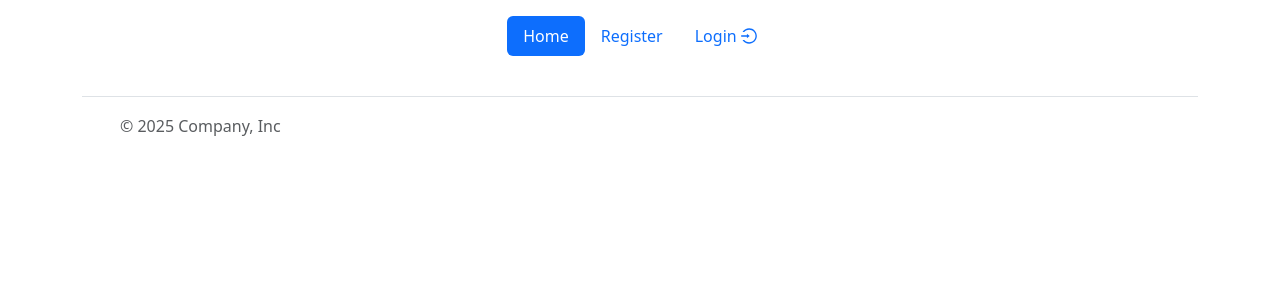
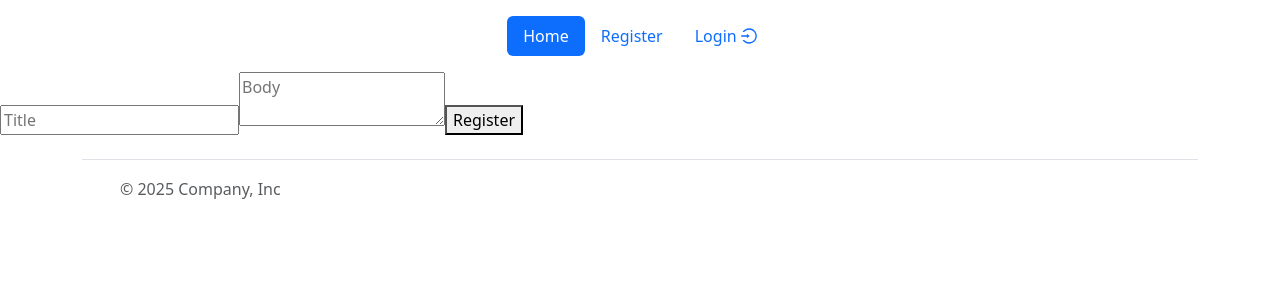
Before and after one commit to xavixam/redSocialRedux, a React app: page /addPost in a window 1280 px wide. Shown: the top 300 px of the page. Built offline with nearby package versions, Linux system fonts and the light colour scheme; the HTML template or start-up script is replaced by a standard one.

Commit message:
Lista posts de usuario funcional

```diff
--- a/src/App.jsx
+++ b/src/App.jsx
@@ -1,13 +1,14 @@
+import "./App.css";
 import { BrowserRouter, Route, Routes } from "react-router-dom";
-import "./App.css";
 import Home from "./components/Home/Home";
 import Footer from "./components/Footer/Footer";
 import Header from "./components/Header/Header";
 import Register from "./components/Register/Register";
 import Login from "./components/Login/Login";
 import Profile from "./components/Profile/Profile";
-import PostDetail from "./components/Posts/PostDetail/PostDetail"
+import PostDetail from "./components/Posts/PostDetail/PostDetail";
 import Search from "./components/Search/Search";
+import AddPost from "./components/AddPost/AddPost";
 
 function App() {
   return (
@@ -18,9 +19,10 @@ function App() {
             <Route path="/" element={<Home />} />
             <Route path="/register" element={<Register />} />
             <Route path="/login" element={<Login />} />
-            <Route path="/profile" element={<Profile />} />
+            <Route path="/profile/:id" element={<Profile />} />
             <Route path="/post/:id" element={<PostDetail />} />
             <Route path="/search/:title" element={<Search />} />
+            <Route path="/addPost" element={<AddPost/>} />
           </Routes>
           <Footer />
       </BrowserRouter>
--- /dev/null
+++ b/src/components/AddPost/AddPost.jsx
@@ -0,0 +1,56 @@
+import React, { useState } from "react";
+import { createPost } from "../../features/posts/postsSlice";
+import { useDispatch } from "react-redux";
+import { notification } from "antd";
+import { useNavigate } from "react-router-dom";
+
+const AddPost = () => {
+    const initialValue = {
+        title: "",
+        body: "",
+      };
+
+      const [formData, setFormData] = useState(initialValue);
+
+      const { title, body } = formData;
+      const dispatch = useDispatch();
+      const navigate = useNavigate();
+
+      const onChange = (e) => {
+        setFormData({
+          ...formData,
+          [e.target.name]: e.target.value,
+        });
+      };
+
+      const onSubmit = (e) => {
+        e.preventDefault();
+        if (title === "" || body === "") {
+          alert("Rellena los campos")
+
+        } else {
+          dispatch(createPost(formData));
+          return navigate("/"); // redireccionamos a home
+        }
+      };
+
+      return (
+        <form>
+          <input
+            type="text"
+            name="title"
+            value={title}
+            onChange={onChange}
+            placeholder="Title"
+          />
+          <textarea
+            name="body"
+            value={body}
+            onChange={onChange}
+            placeholder="Body"
+          />
+          <button type="submit" onClick={onSubmit}>Register</button>
+        </form>
+)}
+
+export default AddPost
--- a/src/components/Header/Header.jsx
+++ b/src/components/Header/Header.jsx
@@ -28,7 +28,7 @@ const Header = () => {
               {user ? (
                 <>
                 <li className="nav-item">
-                    <Link to="/profile" className="nav-link">
+                    <Link to={"/profile/" + user._id} className="nav-link">
                       Profile
                     </Link>
                   </li>
--- a/src/components/Post/Post.jsx
+++ b/src/components/Post/Post.jsx
@@ -1,7 +1,7 @@
 import React, { useState } from 'react'
 import { useSelector } from "react-redux";
 import { Link, useNavigate } from "react-router-dom";
-import { SearchOutlined } from "@ant-design/icons"
+import { SearchOutlined, PlusCircleOutlined } from "@ant-design/icons"
 
 const Post = () => {
   const { posts } = useSelector((state) => state.posts);
@@ -30,6 +30,7 @@ const Post = () => {
     <>
       <input onKeyUp={handleChange} placeholder="search post" name="text" />
       <button onClick={()=>navigate("/search/"+text)}><SearchOutlined /></button>
+      <button onClick={()=>navigate("/addPost")}>New Post <PlusCircleOutlined /></button>
       <div>{post}</div>
     </>
   )
--- a/src/components/Posts/PostDetail/PostDetail.jsx
+++ b/src/components/Posts/PostDetail/PostDetail.jsx
@@ -8,6 +8,7 @@ const PostDetail = () => {
   const { id } = useParams();
   const dispatch = useDispatch();
   const { post } = useSelector((state) => state.posts);
+
   useEffect(() => {
     dispatch(getById(id));
   }, []);
--- a/src/components/Posts/Posts.jsx
+++ b/src/components/Posts/Posts.jsx
@@ -1,7 +1,7 @@
-import React, { useState, useEffect } from 'react'
+import React, { useEffect } from 'react'
 import Post from '../Post/Post'
 import { useDispatch, useSelector } from "react-redux";
-import { getAll, reset } from "../../features/posts/postsSlice";
+import { getAll } from "../../features/posts/postsSlice";
 
 const Posts = () => {
     const { isLoading } = useSelector((state) => state.posts);
--- a/src/components/Profile/Profile.jsx
+++ b/src/components/Profile/Profile.jsx
@@ -1,18 +1,39 @@
-import React from 'react'
-import { useSelector } from 'react-redux';
+import React, { useEffect } from "react";
+import { useDispatch, useSelector } from "react-redux";
+import { Link, useParams } from "react-router-dom";
+import { getUserPosts } from "../../features/posts/postsSlice";
 
 const Profile = () => {
-    const { user } = useSelector((state) => state.auth);
+  const { user } = useSelector((state) => state.auth);
+  const { userPost } = useSelector((state) => state.posts);
+  const { id } = useParams();
+  const dispatch = useDispatch();
+
+  useEffect(() => {
+    dispatch(getUserPosts(id));
+  }, []);
 
   return (
     <>
-    <div>
+      <div>
         <p>{user.name}</p>
         <p>{user.email}</p>
-    </div>
-        {console.log(user)}
+      </div>
+      <div>
+        <h2>User's posts</h2>
+        {userPost.map((posts)=>{
+          return(
+          <>
+          <Link to={"/post/" + posts._id}>
+            <p>{posts.title}</p>
+          </Link>
+          </>)
+
+        })}
+
+      </div>
     </>
-  )
-}
+  );
+};
 
-export default Profile
+export default Profile;
--- a/src/components/Register/Register.jsx
+++ b/src/components/Register/Register.jsx
@@ -1,4 +1,4 @@
-import React, { useState, useContext } from "react";
+import React, { useState } from "react";
 import { register } from "../../features/auth/authSlice";
 import { useDispatch } from "react-redux";
 import { notification } from "antd";
--- a/src/features/posts/postsService.js
+++ b/src/features/posts/postsService.js
@@ -10,18 +10,34 @@ const getAll = async () => {
 const getById = async (id) => {
     const res = await axios.get(API_URL + "/id/" + id);
     return res.data;
-  };
+};
 
-  const getPostByName = async (title) => {
-    const res = await axios.get(API_URL + "/getByName/" + title);
-    return res.data;
-  };
+const getPostByName = async (title) => {
+  const res = await axios.get(API_URL + "/getByName/" + title);
+  return res.data;
+};
 
+const createPost = async (post) => {
+  const token = localStorage.getItem("token") || "";
+
+  const res = await axios.post(API_URL + "/create", post,
+    {headers: {
+      authorization: token,
+  }});
+  return res.data; //payload
+};
+
+const getUserPosts = async (id) => {
+  const res = await axios.get(API_URL + "/getUserPosts/" + id);
+  return res.data;
+};
 
 const postsService = {
   getAll,
   getById,
-  getPostByName
+  getPostByName,
+  createPost,
+  getUserPosts
 };
 
 export default postsService;
--- a/src/features/posts/postsSlice.js
+++ b/src/features/posts/postsSlice.js
@@ -2,9 +2,10 @@ import { createSlice, createAsyncThunk } from "@reduxjs/toolkit";
 import postsService from "./postsService";
 
 const initialState = {
-posts:[],
+  posts: [],
   isLoading: false,
-post:{}
+  userPost: [],
+  post: {}
 };
 
 export const getAll = createAsyncThunk("posts/getAll", async () => {
@@ -29,6 +30,23 @@ export const getPostByName = createAsyncThunk("posts/getByName", async (title) =
     } catch (error) {
       console.error(error);
     }
+  }
+);
+
+export const getUserPosts = createAsyncThunk("posts/getUserPosts", async (id) => {
+  try {
+    return await postsService.getUserPosts(id);
+  } catch (error) {
+    console.error(error);
+  }
+});
+
+export const createPost = createAsyncThunk("posts/createPost", async (post) => {
+  try {
+    return await postsService.createPost(post);
+  } catch (error) {
+    console.error(error);
+  }
 });
 
 export const postsSlice = createSlice({
@@ -49,6 +67,19 @@ export const postsSlice = createSlice({
     builder.addCase(getPostByName.fulfilled, (state, action) => {
       state.posts = action.payload;
     });
+    builder.addCase(createPost.fulfilled, (state, action) => {
+      state.isSuccess = true;
+      state.message = action.payload.message;
+      state.posts = [...state.posts,action.payload.post]
+    });
+    builder.addCase(createPost.rejected, (state, action) => {
+      state.isError = true;
+      state.message = action.payload;
+    });
+    builder.addCase(getUserPosts.fulfilled, (state, action) => {
+      state.isError = false;
+      state.userPost = action.payload.posts;
+    });
   },
 });
 
```
Lines whose indentation alone changed are shown as unchanged.
